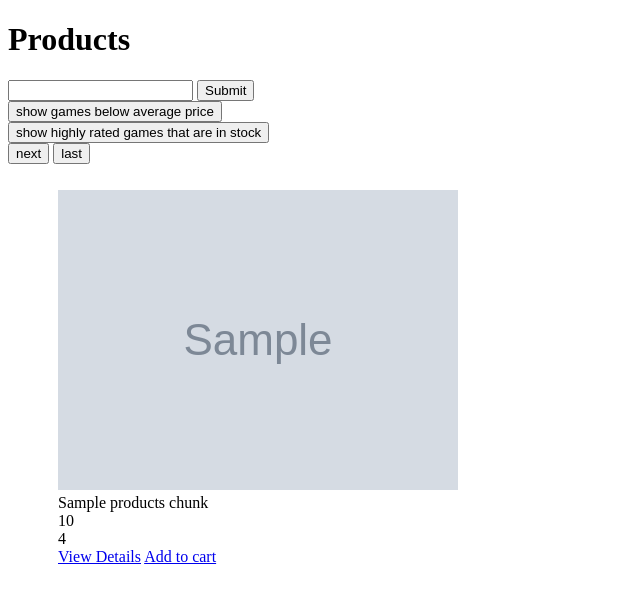
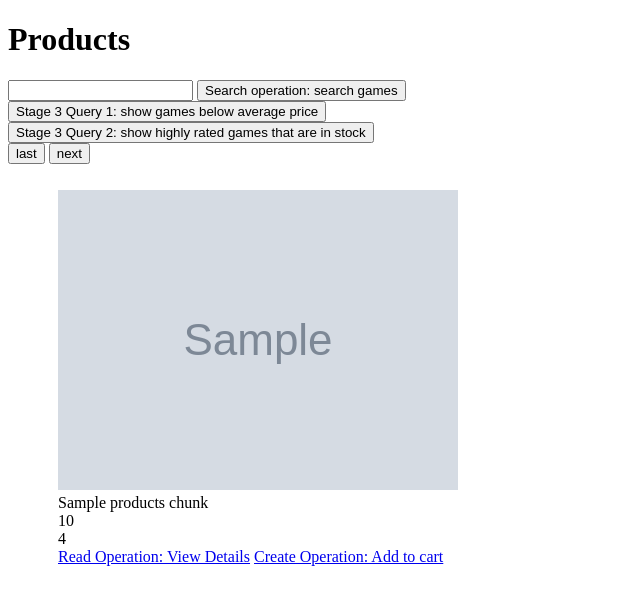
Before and after one commit to cs411-alawini/sp23-cs411-team005-popTarts, a Flask app: template full-flaskapp/templates/products.html in a window 1280 px wide. Shown: the top 605 px of the page, without its empty margins (0-640 px from the left). Run offline with Flask 3, Linux system fonts and the light colour scheme; the template is opened without the code that fills it: most values are stand-ins (such as "Sample title", 1, 10 or a date in 2020); grey boxes marked "Sample" are stand-in pictures.

Commit message:
fix search function

```diff
--- a/full-flaskapp/templates/products.html
+++ b/full-flaskapp/templates/products.html
@@ -12,17 +12,16 @@
     <h1>Products</h1>
     <form action="/products" method="POST">
         <input name="search">
-        <input type="submit">
+        <input type="submit" value = "Search operation: search games">
     </form>
     <form action = "/products/filtered" method="POST">
-        <input type = "submit" value = "show games below average price" />
+        <input type = "submit" value = "Stage 3 Query 1: show games below average price" />
     </form>
     <form action = '/products/high-rating' method = "POST">
-        <input type = "submit" value = "show highly rated games that are in stock" />
+        <input type = "submit" value = "Stage 3 Query 2: show highly rated games that are in stock" />
     </form>
+    <input type="button" name="last" value="last" />
     <input type="button" name="next" value="next" />
-    <input type="button" name="last" value="last" />
-
     <ul>
         {% for products_chunk in products|batch(2) %}
         <div class="product-row" >
@@ -32,16 +31,11 @@
                 <div class="game-name">{{product.name}}</div>
                 <div class="game-price">{{product.price}}</div>
                 <div class="game-rating">
-                    <i class="fas fa-star"></i>
-                    <i class="fas fa-star"></i>
-                    <i class="fas fa-star"></i>
-                    <i class="fas fa-star"></i>
-                    <i class="fas fa-star-half-alt"></i>
                     <span>{{product.rating}}</span>
                 </div>
                 <div class="game-buttons">
-                    <a href="/product?id={{product.id}}">View Details</a>
-                    <a href="#">Add to cart</a>
+                    <a href="/product?id={{product.id}}">Read Operation: View Details</a>
+                    <a href="/products?id = {{product.id}}">Create Operation: Add to cart</a>
                 </div>
             </div>
             {% endfor %}
```
Also changed, not shown: full-flaskapp/products/products.py (+24 -1 lines).
